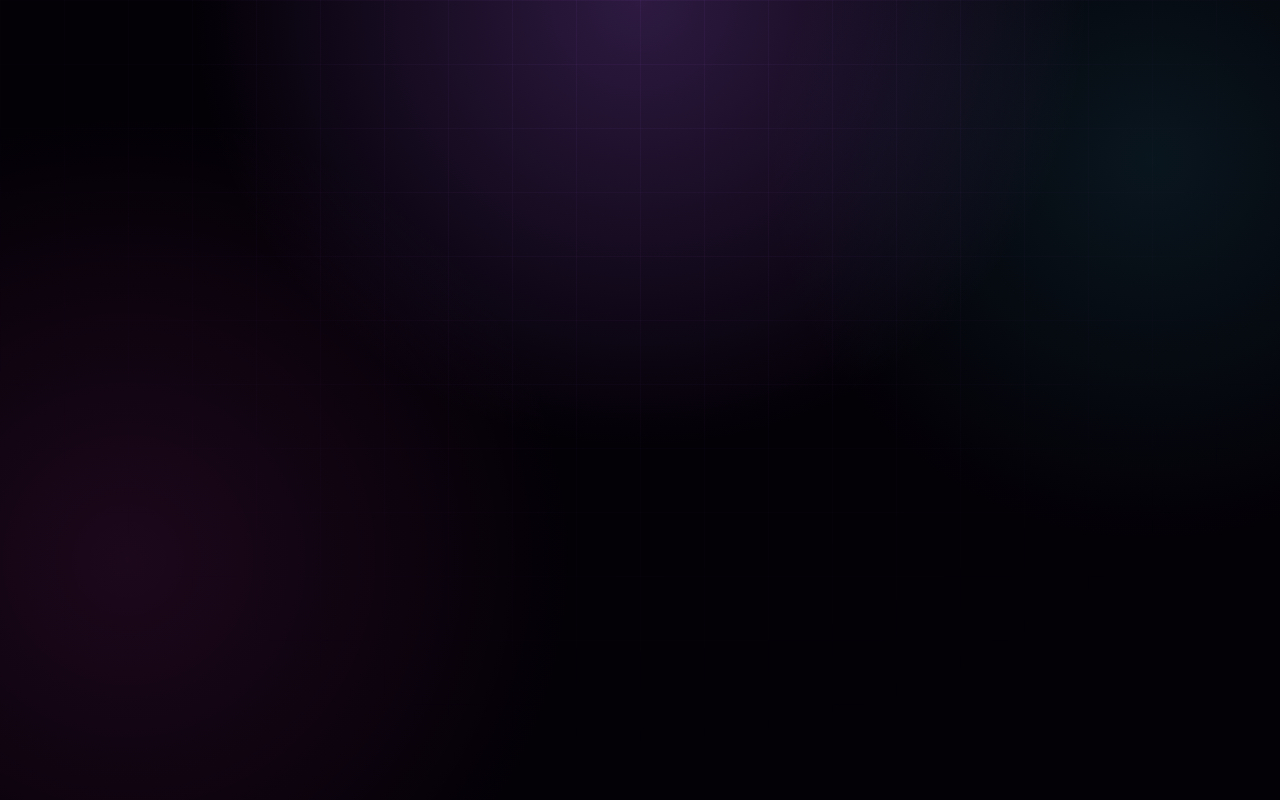
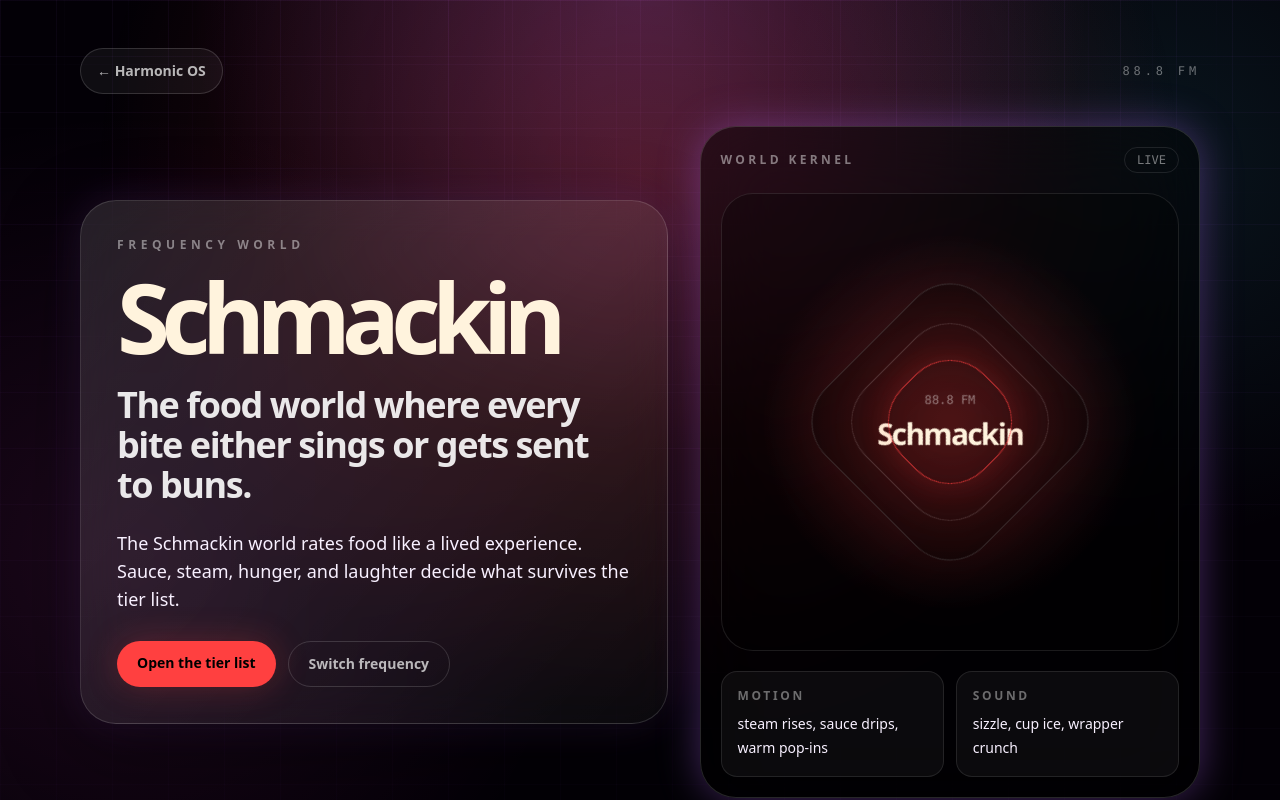
Before and after one commit to thatsmelodic/harmonic-os, a Next.js app: page /worlds/schmackin in a window 1280 px wide. Before the commit this address had no page. Shown: the top 800 px of the page. Built offline with nearby package versions, Linux system fonts and the light colour scheme.

Commit message:
Add Schmackin world route

```diff
--- /dev/null
+++ b/app/worlds/schmackin/page.tsx
@@ -0,0 +1,8 @@
+import { WorldPage, generateWorldMetadata } from '@/components/WorldPage';
+import { getFrequency } from '@/lib/frequencies';
+
+export const metadata = generateWorldMetadata('schmackin');
+
+export default function SchmackinWorldPage() {
+  return <WorldPage world={getFrequency('schmackin')} />;
+}
```
